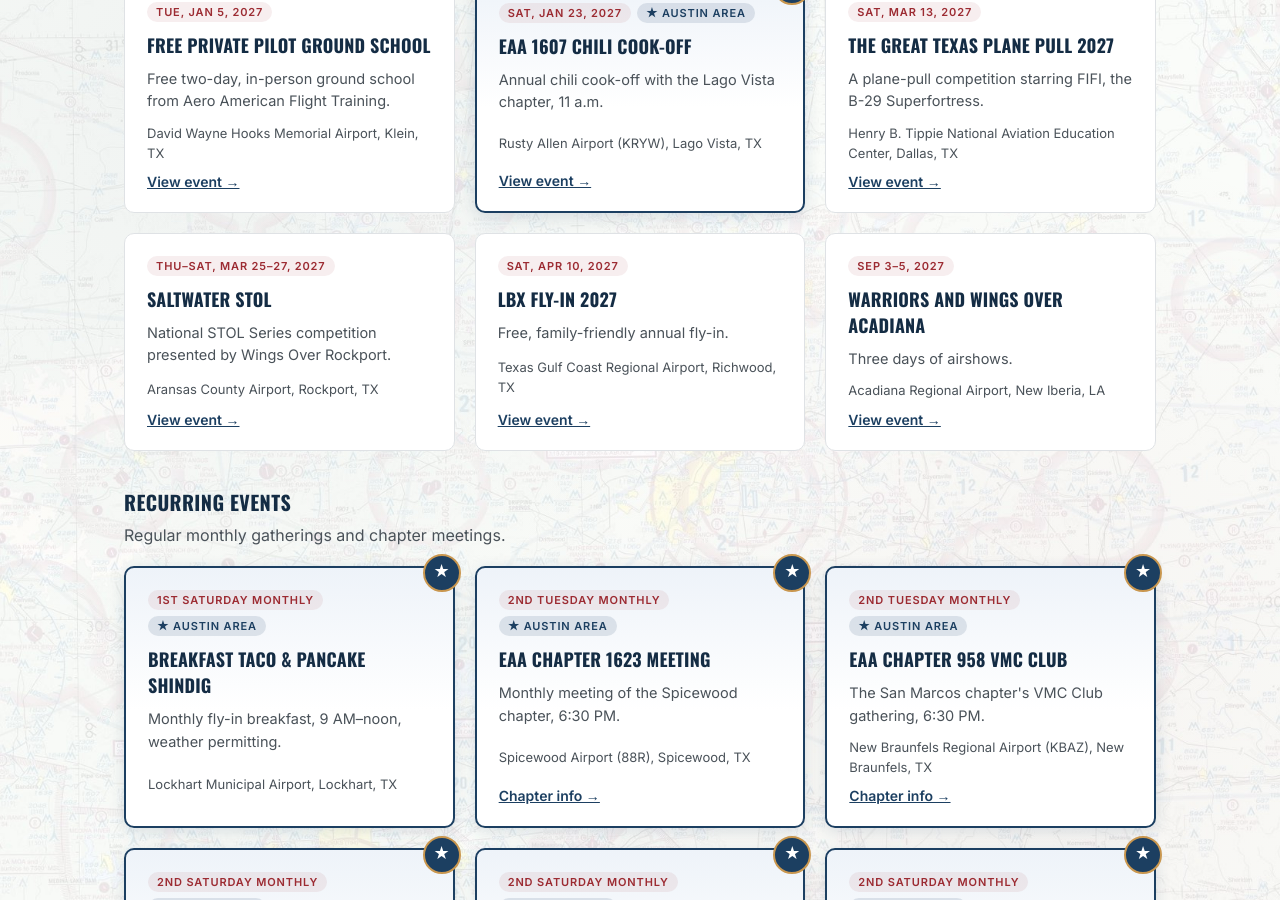
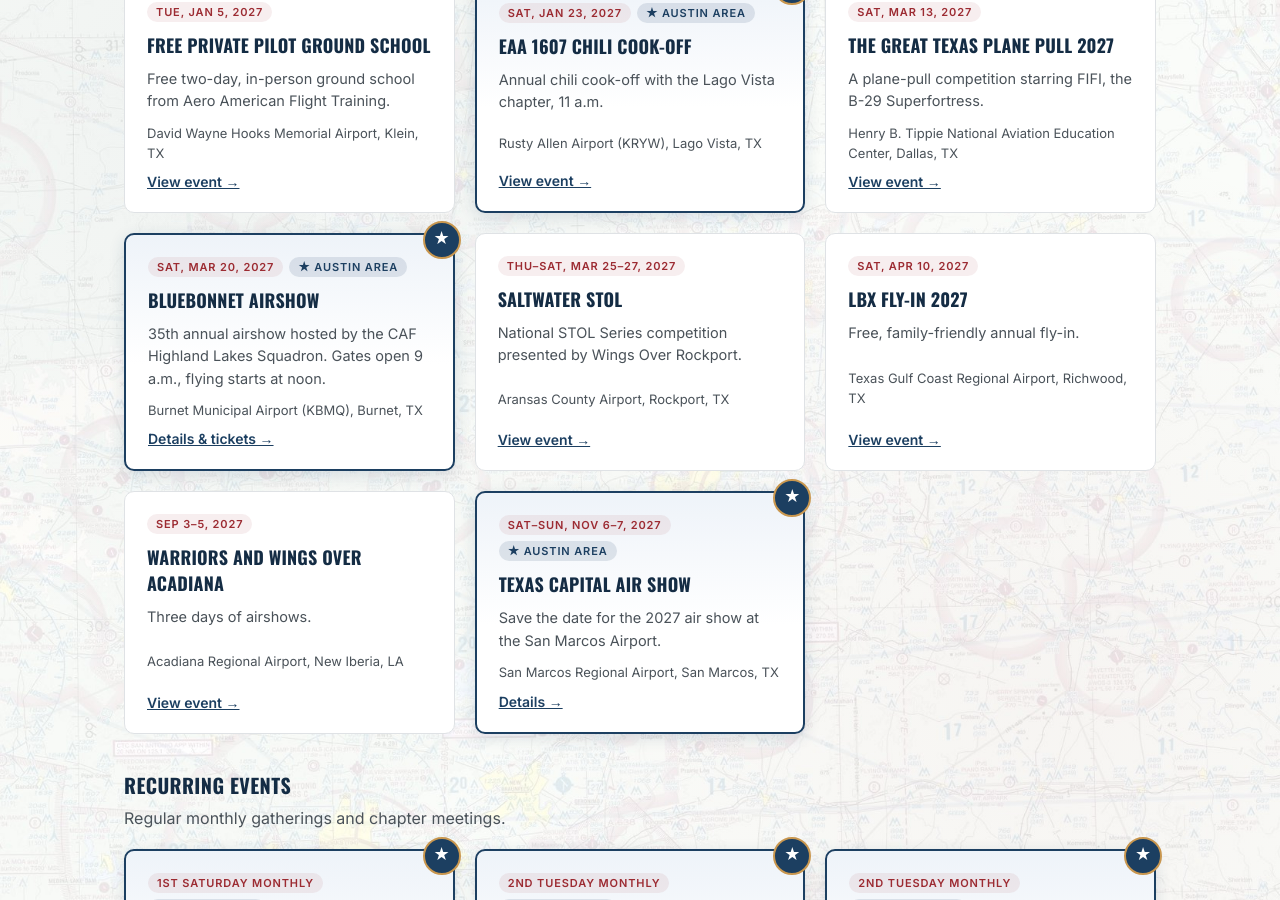
Before and after one commit to aboyden/austinpilots, a Jekyll site: the page built from index.html, in a window 1280 px wide and 900 px high, scrolled down 1452 px. Built offline with Jekyll 4.4.1, drawn with Linux system fonts in a browser that asks for light colours; some of the changed text lies outside the part shown.

Commit message:
Add Bluebonnet Airshow and 2027 Texas Capital Air Show; next meetup coming soon (#15)
Claude-Session: https://claude.ai/code/session_01HZpUATa6F6eKakdgdxQm2V

Co-authored-by: Claude <noreply@anthropic.com>

```diff
--- a/index.html
+++ b/index.html
@@ -31,20 +31,20 @@ description: Austin Pilots — fly-outs, hangar talk, and monthly meetups for th
       <div class="meetup-details">
         <dl>
           <dt>Date</dt>
-          <dd>Wednesday, October 21</dd>
+          <dd>Coming soon</dd>
 
           <dt>Time</dt>
-          <dd>7:00 PM</dd>
+          <dd>To be announced</dd>
 
           <dt>Location</dt>
-          <dd>Sign Bar Austin, 9909 FM 969 Bldg. 3, Austin</dd>
+          <dd>To be announced</dd>
         </dl>
       </div>
 
       <div class="meetup-links">
-        <a class="btn btn-facebook" href="https://www.facebook.com/events/s/sign-bar-meet-up/1538569831368625/" target="_blank" rel="noopener">
+        <a class="btn btn-facebook" href="https://www.facebook.com/groups/austinpilots/events" target="_blank" rel="noopener">
           RSVP on Facebook
-          <small>Link to the Facebook event</small>
+          <small>Watch the group for the next event</small>
         </a>
         <a class="btn btn-groupme" href="https://groupme.com/join_group/96407420/pzVIgYq1" target="_blank" rel="noopener">
           Join the GroupMe
@@ -341,6 +341,13 @@ description: Austin Pilots — fly-outs, hangar talk, and monthly meetups for th
         <p style="font-size: 13px; color: var(--ink-soft);">Henry B. Tippie National Aviation Education Center, Dallas, TX</p>
         <a class="card-link" href="https://www.facebook.com/events/1037065719312974/" target="_blank" rel="noopener">View event &rarr;</a>
       </div>
+      <div class="card local" data-date="2027-03-20">
+        <div class="tag-row"><span class="tag">Sat, Mar 20, 2027</span><span class="tag tag-local">&#9733; Austin area</span></div>
+        <h3>Bluebonnet Airshow</h3>
+        <p>35th annual airshow hosted by the CAF Highland Lakes Squadron. Gates open 9 a.m., flying starts at noon.</p>
+        <p style="font-size: 13px; color: var(--ink-soft);">Burnet Municipal Airport (KBMQ), Burnet, TX</p>
+        <a class="card-link" href="https://www.bluebonnetairshow.com/" target="_blank" rel="noopener">Details &amp; tickets &rarr;</a>
+      </div>
       <div class="card" data-date="2027-03-27">
         <span class="tag">Thu&ndash;Sat, Mar 25&ndash;27, 2027</span>
         <h3>Saltwater STOL</h3>
@@ -361,6 +368,13 @@ description: Austin Pilots — fly-outs, hangar talk, and monthly meetups for th
         <p>Three days of airshows.</p>
         <p style="font-size: 13px; color: var(--ink-soft);">Acadiana Regional Airport, New Iberia, LA</p>
         <a class="card-link" href="https://www.facebook.com/events/4448356655400767/" target="_blank" rel="noopener">View event &rarr;</a>
+      </div>
+      <div class="card local" data-date="2027-11-07">
+        <div class="tag-row"><span class="tag">Sat&ndash;Sun, Nov 6&ndash;7, 2027</span><span class="tag tag-local">&#9733; Austin area</span></div>
+        <h3>Texas Capital Air Show</h3>
+        <p>Save the date for the 2027 air show at the San Marcos Airport.</p>
+        <p style="font-size: 13px; color: var(--ink-soft);">San Marcos Regional Airport, San Marcos, TX</p>
+        <a class="card-link" href="https://texascapitalairshow.com" target="_blank" rel="noopener">Details &rarr;</a>
       </div>
     </div>
 
```
